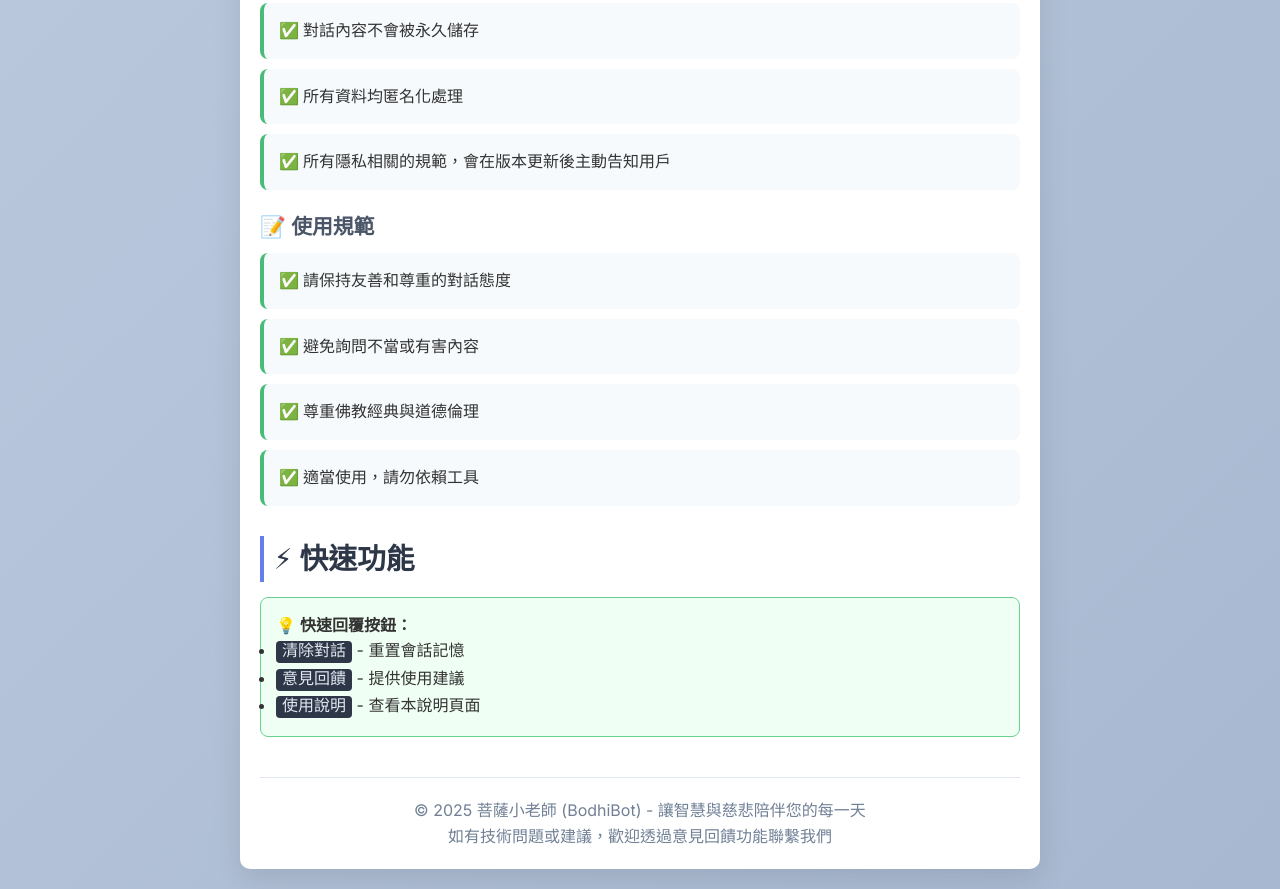
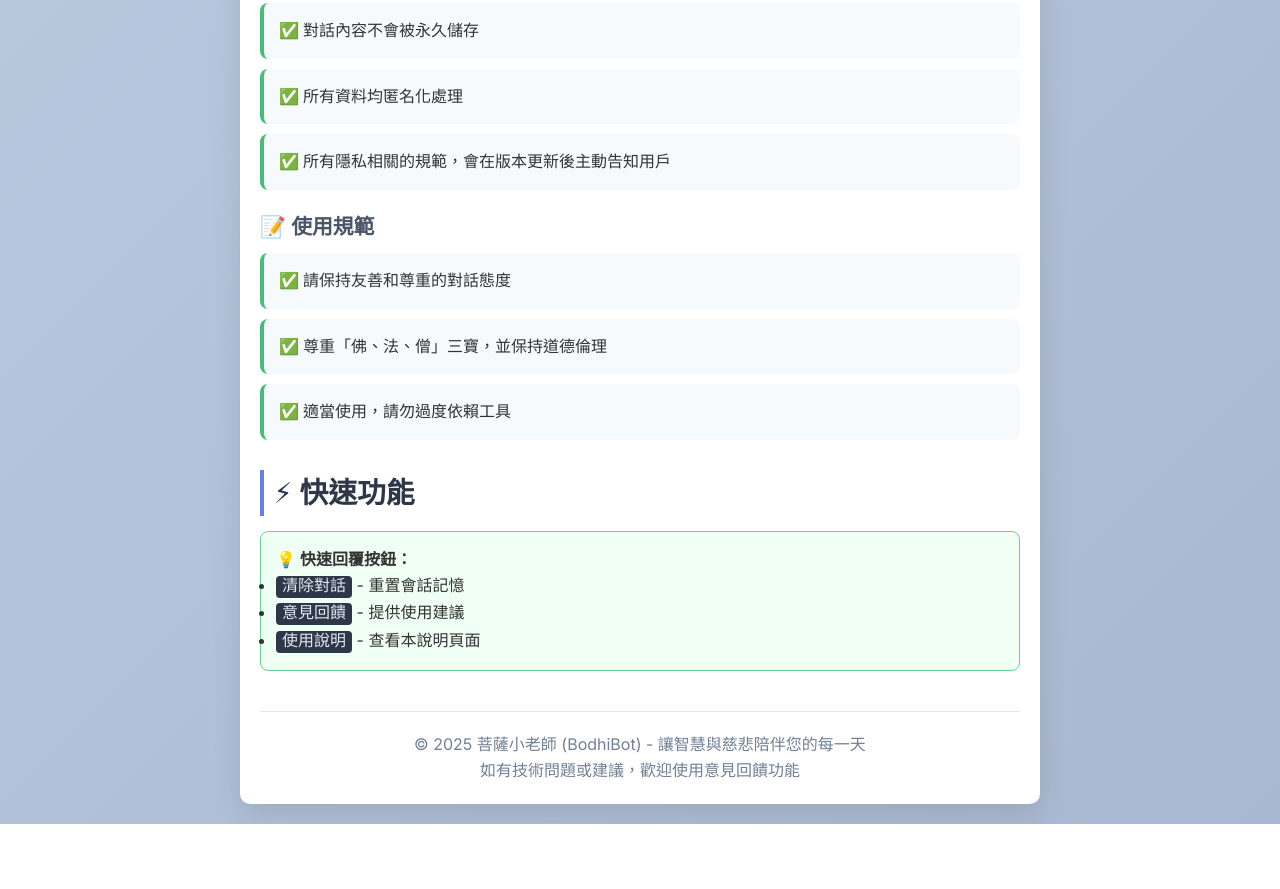
Before and after one commit to tdhd3/BodhiBot-Help, a plain HTML site: page index.html in a window 1280 px wide. Shown: the part 1947-2836 px from the top of the page. After the commit the page ends 2771 px from the top, so only its background shows below. Drawn offline with Linux system fonts and the light colour scheme.

Commit message:
Update index.html

```diff
--- a/index.html
+++ b/index.html
@@ -459,9 +459,8 @@
             <h3>📝 使用規範</h3>
             <ul class="feature-list" role="list" aria-label="使用規範">
                 <li role="listitem">請保持友善和尊重的對話態度</li>
-                <li role="listitem">避免詢問不當或有害內容</li>
-                <li role="listitem">尊重佛教經典與道德倫理</li>
-                <li role="listitem">適當使用，請勿依賴工具</li>
+                <li role="listitem">尊重「佛、法、僧」三寶，並保持道德倫理</li>
+                <li role="listitem">適當使用，請勿過度依賴工具</li>
             </ul>
         </section>
 
@@ -480,7 +479,7 @@
 
         <footer class="footer" role="contentinfo">
             <p>© 2025 菩薩小老師 (BodhiBot) - 讓智慧與慈悲陪伴您的每一天</p>
-            <p>如有技術問題或建議，歡迎透過意見回饋功能聯繫我們</p>
+            <p>如有技術問題或建議，歡迎使用意見回饋功能</p>
         </footer>
     </div>
 
```
